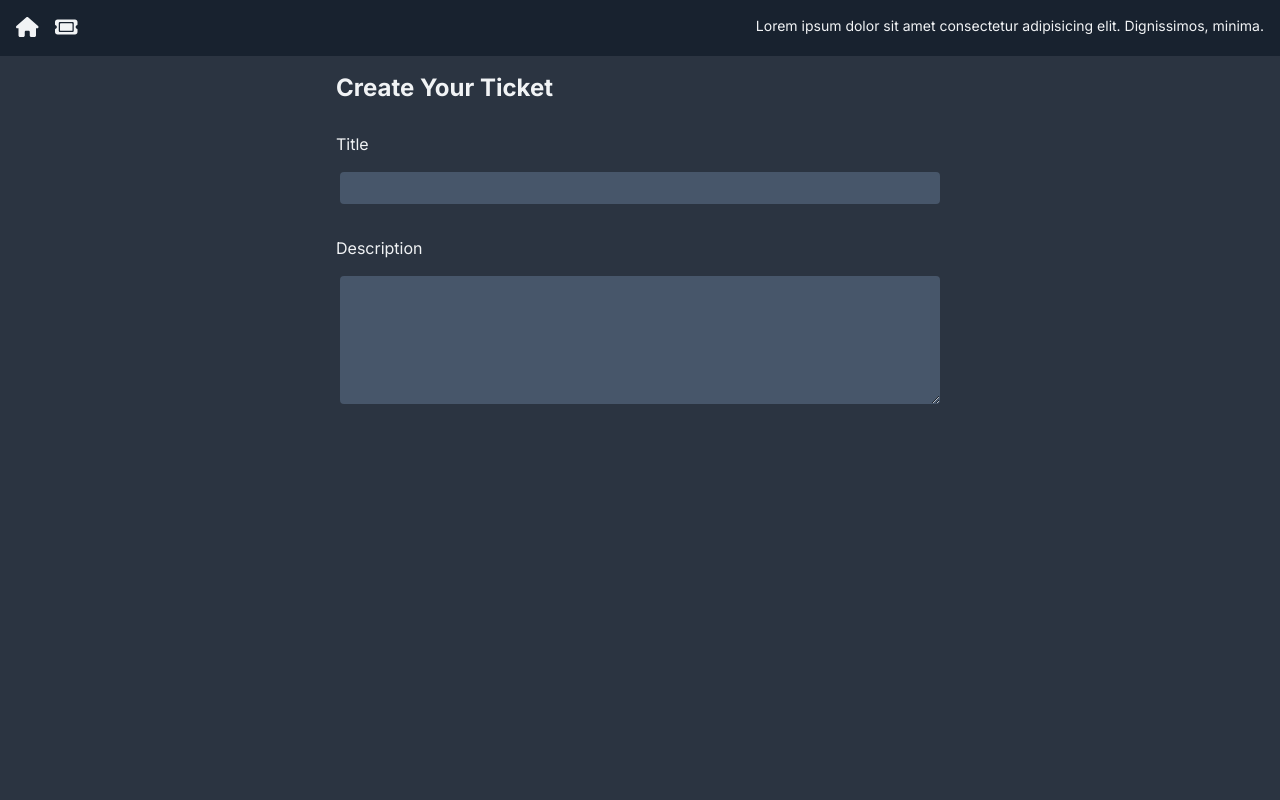
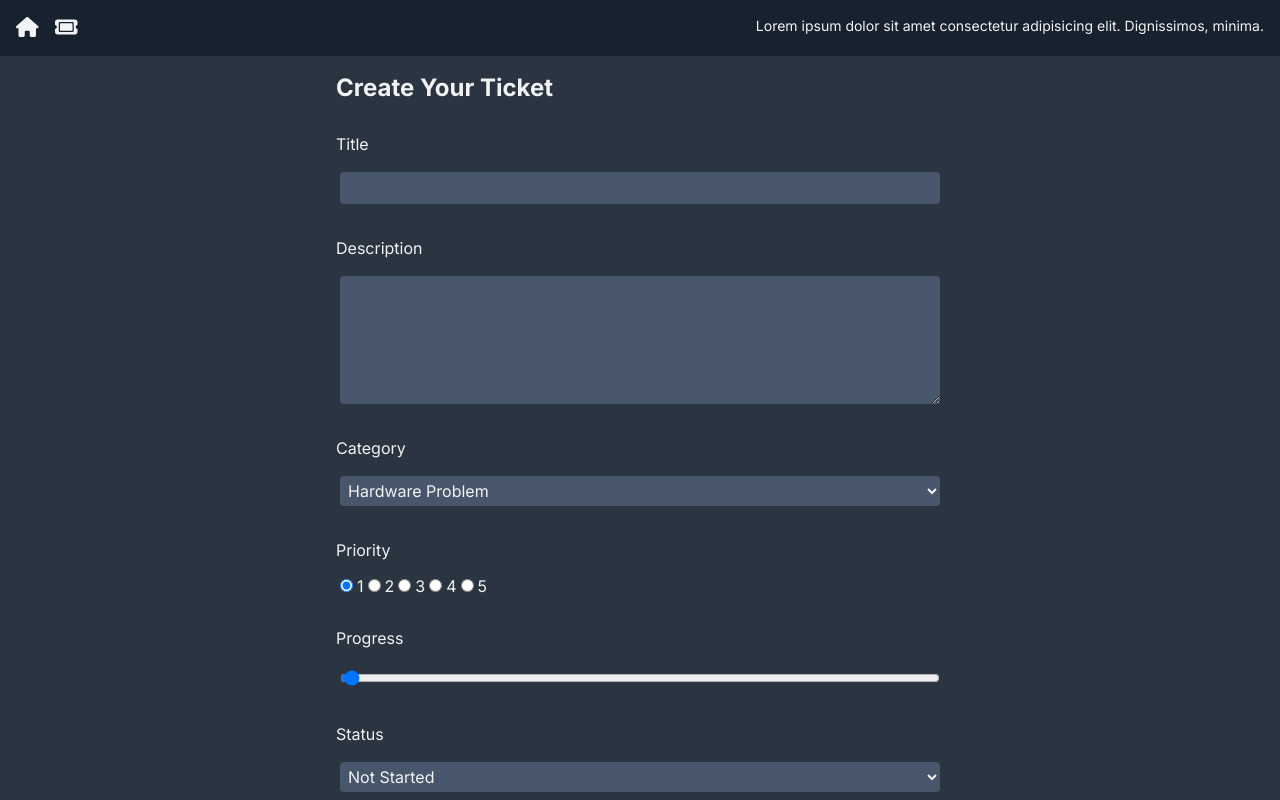
Before and after one commit to Alca0004/ticketing-app, a Next.js app: page /TicketPage/new in a window 1280 px wide. Built offline with nearby package versions, Linux system fonts and the light colour scheme.

Commit message:
Style TicketForm

```diff
--- a/app/(components)/TicketForm.jsx
+++ b/app/(components)/TicketForm.jsx
@@ -50,6 +50,35 @@
                     value={formData.description}
                     rows='5'
                 />
+                <label >Category</label>
+                <select name="category" value={formData.category} onChange={handleChange}>
+                    <option value="Hardware Problem">Hardware Problem</option>
+                    <option value="Software Problem">Software Problem</option>
+                    <option value="Project">Project</option>
+                </select>
+
+                <label>Priority</label>
+                <div>
+                    <input type="radio" id="priority-1 " name="priority" onChange={handleChange} value={1} checked={formData.priority == 1} />
+                    <label>1</label>
+                    <input type="radio" id="priority-2 " name="priority" onChange={handleChange} value={2} checked={formData.priority == 2} />
+                    <label>2</label>
+                    <input type="radio" id="priority-3 " name="priority" onChange={handleChange} value={3} checked={formData.priority == 3} />
+                    <label>3</label>
+                    <input type="radio" id="priority-4 " name="priority" onChange={handleChange} value={4} checked={formData.priority == 4} />
+                    <label>4</label>
+                    <input type="radio" id="priority-5 " name="priority" onChange={handleChange} value={5} checked={formData.priority == 5} />
+                    <label>5</label>
+                </div>
+                <label>Progress</label>
+                <input type="range" id='progress' name="progress" value={formData.progress} min="0" max="100" onChange={handleChange} />
+                <label>Status</label>
+                <select name="status" value={formData.status} onChange={handleChange}>
+                    <option value="not started">Not Started</option>
+                    <option value="started">Started</option>
+                    <option value="done">Done</option>
+                </select>
+                <input type="submit" className="btn " value="Create Ticket" />
             </form>
         </div>
     )
```
